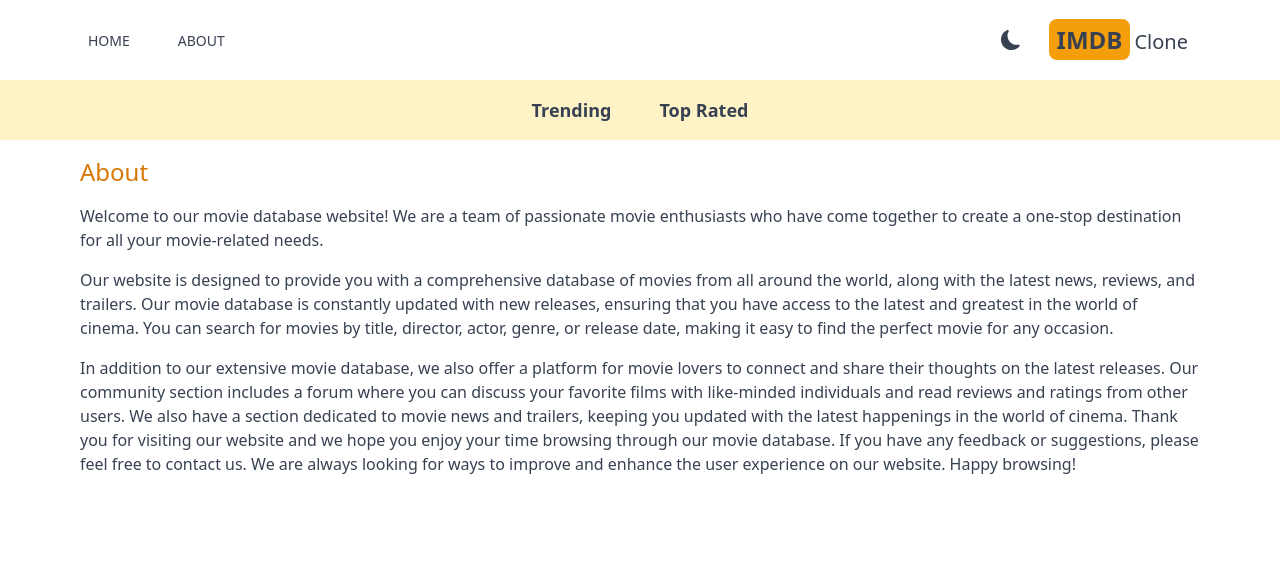
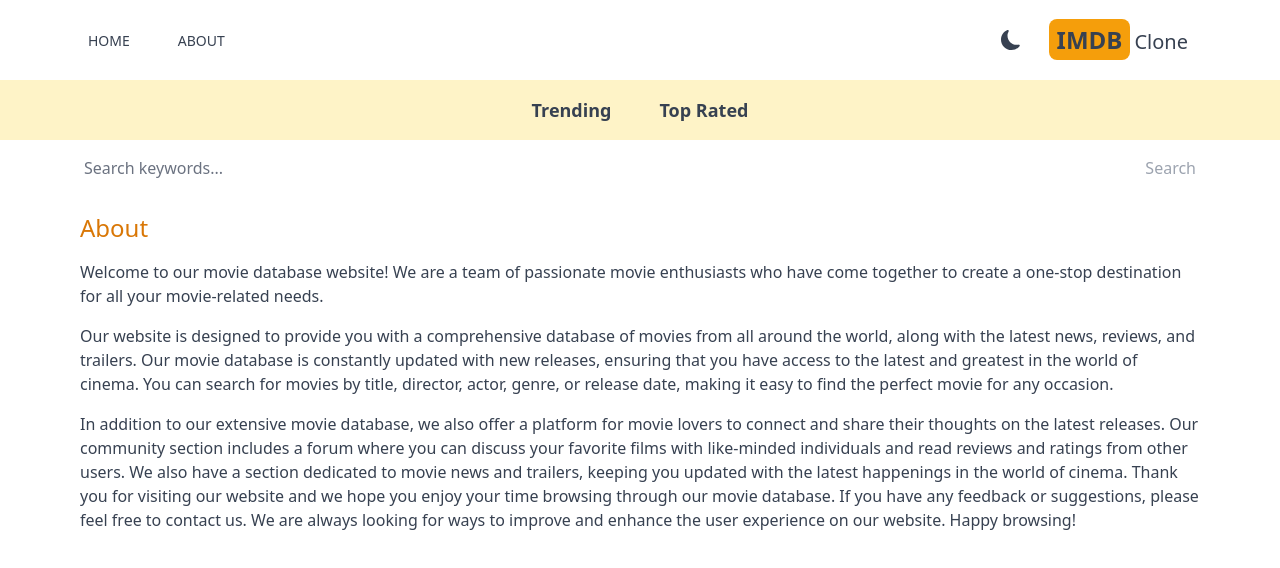
Before and after one commit to Synchrotek/imdb-clone, a Next.js app: page /about in a window 1280 px wide. Shown: the top 568 px of the page. Built offline with nearby package versions, Linux system fonts and the light colour scheme.

Commit message:
Added Search ability

```diff
--- a/src/app/layout.js
+++ b/src/app/layout.js
@@ -2,6 +2,7 @@
 import Header from '@/components/Header';
 import Navbar from '@/components/Navbar';
 import Providers from './Providers';
+import SearchBox from '@/components/SearchBox';
 
 export const metadata = {
   title: 'IMDB Clone',
@@ -21,6 +22,7 @@
           <Navbar />
 
           {/* SearchBox */}
+          <SearchBox />
 
           {children}
         </Providers>
--- a/src/app/page.js
+++ b/src/app/page.js
@@ -1,5 +1,4 @@
 import Results from "@/components/Results";
-
 const API_KEY = process.env.API_KEY;
 
 export default async function Home({ searchParams }) {
--- /dev/null
+++ b/src/app/search/[searchTerm]/page.jsx
@@ -0,0 +1,20 @@
+import Results from "@/components/Results";
+const API_KEY = process.env.API_KEY;
+
+export default async function SearchPage({ params }) {
+    const res = await fetch(`https://api.themoviedb.org/3/search/movie?api_key=${API_KEY}&query=${params.searchTerm}&language=en-US`);
+
+    if (!res.ok) {
+        throw new Error("Error feching data");
+    }
+    const data = await res.json();
+    const results = data.results;
+    return (
+        <div>
+            {results && results.length === 0 && (
+                <h1 className="text-center pt-6 ">No results found</h1>
+            )}
+            {results && <Results results={results} />}
+        </div>
+    )
+}
--- /dev/null
+++ b/src/components/SearchBox.jsx
@@ -0,0 +1,29 @@
+"use client"
+import { useRouter } from "next/navigation";
+import { useState } from "react";
+
+export default function SearchBox() {
+    const router = useRouter();
+    const [search, setSearch] = useState("");
+    const handleSubmit = (e) => {
+        e.preventDefault();
+        if (!search) return;
+        router.push(`/search/${search}`);
+    }
+    const handleSearch = (e) => {
+        setSearch(e.target.value);
+        // handleSubmit(e); // For hotSearch Functionality
+    }
+
+    return (
+        <form className="flex max-w-6xl mx-auto justify-between items-center px-5"
+            onSubmit={handleSubmit}
+        ><input className="w-full h-14 rounded-sm placeholder-gray-500 outline-none bg-transparent flex-1"
+            value={search}
+            onChange={handleSearch}
+            type="text" placeholder="Search keywords..." />
+            <button className="text-amber-600 disabled:text-gray-400"
+                disabled={!search} type="submit">Search</button>
+        </form>
+    )
+}
--- a/tailwind.config.js
+++ b/tailwind.config.js
@@ -7,8 +7,6 @@
   theme: {
     extend: {},
   },
-  plugins: [
-    require('@tailwindcss/line-clamp'),
-  ],
+  plugins: [],
   darkMode: "class",
 }
```
